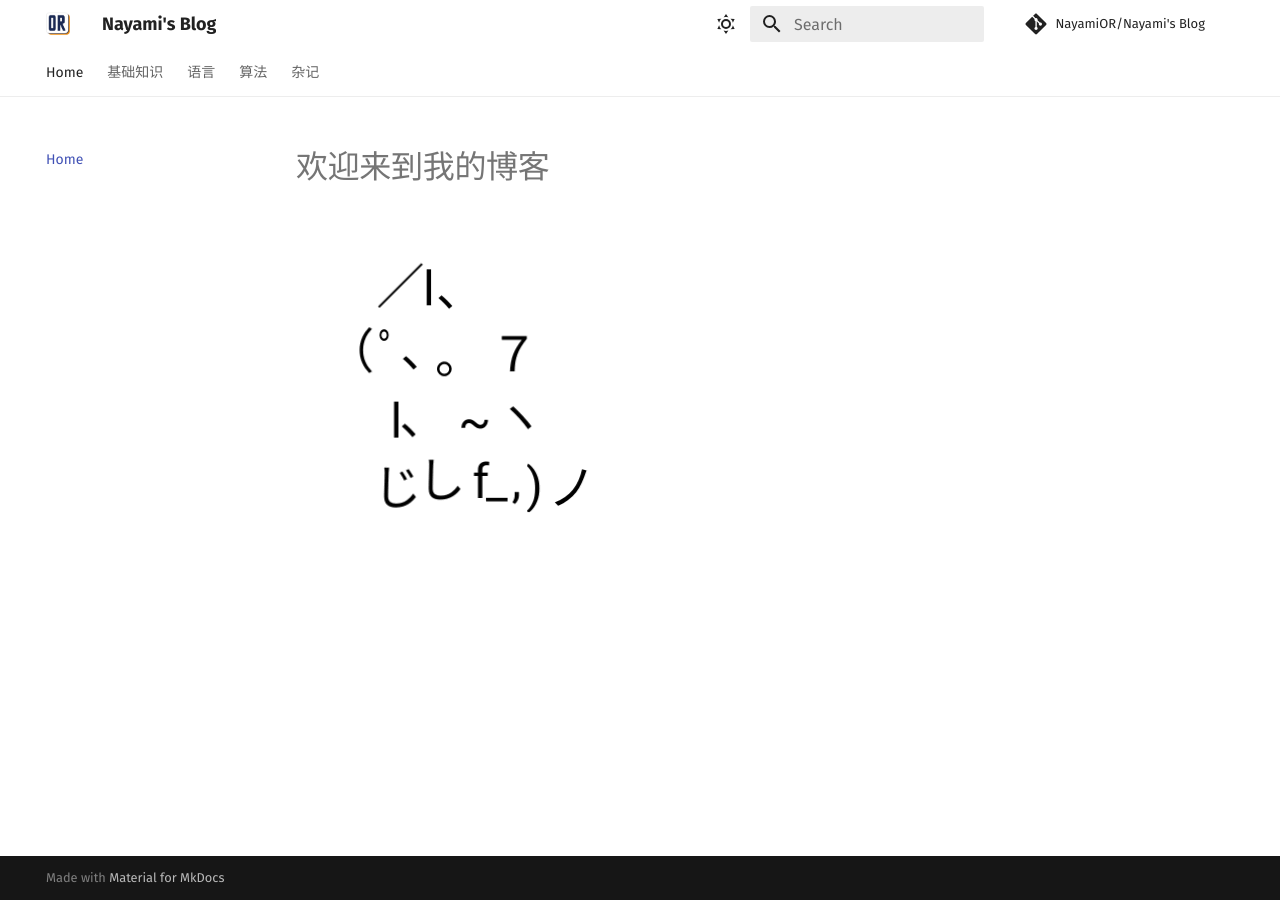
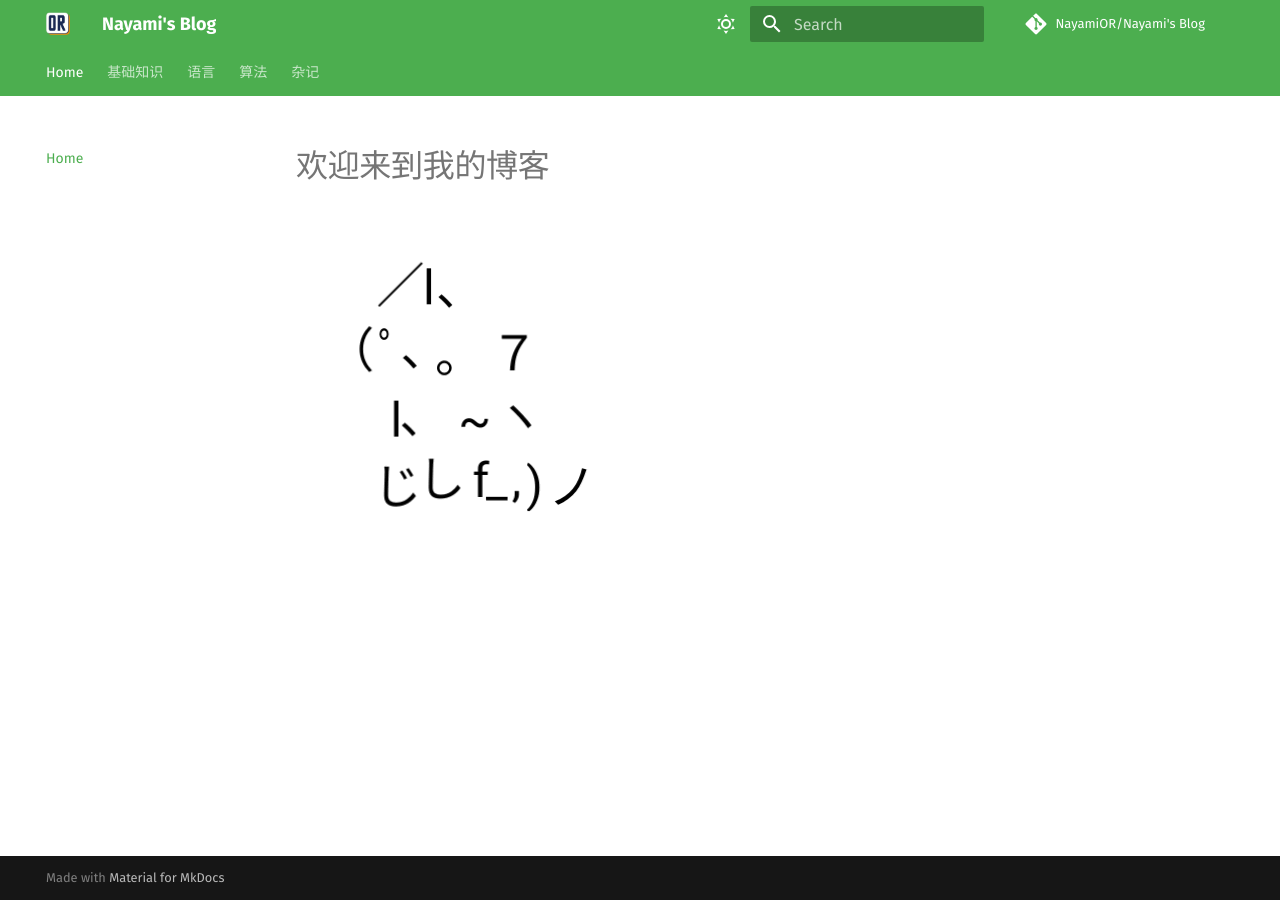
Before and after one commit to NayamiOR/nayamis-blog, an MkDocs documentation site: the page built from docs/index.md, in a window 1280 px wide. Built offline with MkDocs 1.6.1 and Material for MkDocs 9.7.7, drawn with Linux system fonts in a browser that asks for light colours; some web fonts are replaced; comment, search, counter and statistics services are not loaded.

```diff
--- a/mkdocs.yml
+++ b/mkdocs.yml
@@ -22,7 +22,7 @@
     # Palette toggle for light mode
     - media: "(prefers-color-scheme: light)"
       scheme: default
-      primary: white
+      primary: green
       accent: red
       toggle:
         icon: material/weather-sunny
@@ -31,6 +31,7 @@
 
     # Palette toggle for dark mode
     - media: "(prefers-color-scheme: dark)"
+
       scheme: slate
       primary: blue
       accent: blue
```
